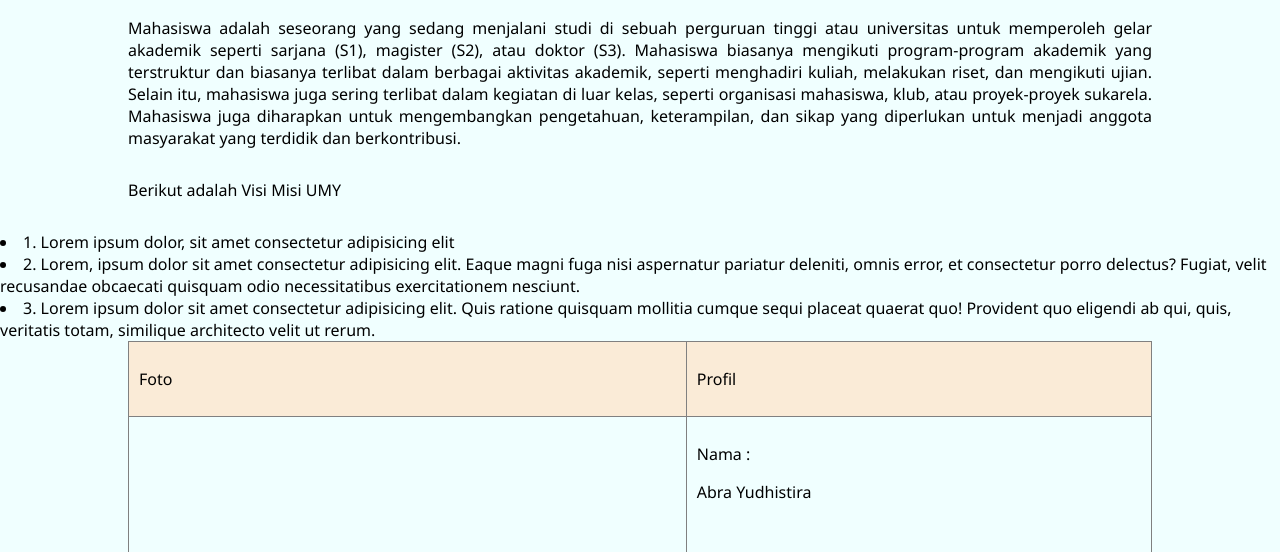
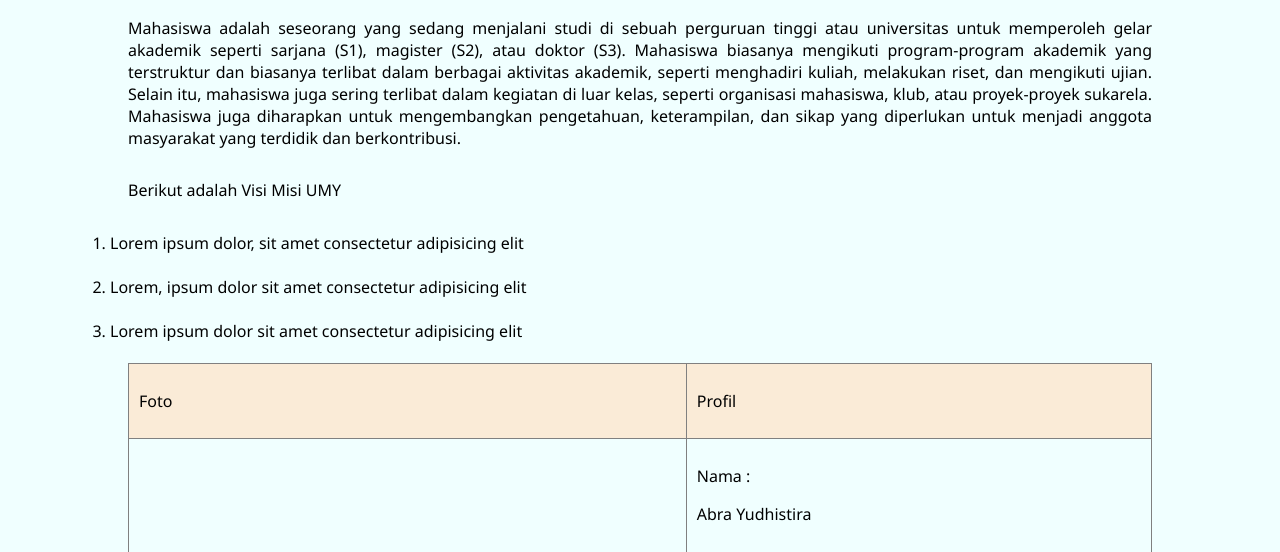
Before and after one commit to abrayudhistira/Exercise1_102, a plain HTML site: page index.html in a window 1280 px wide. Shown: the part 172-724 px from the top of the page. Drawn offline with Linux system fonts and the light colour scheme; grey boxes are pictures that could not be loaded.

Commit message:
merapikan list

```diff
--- a/index.html
+++ b/index.html
@@ -20,11 +20,11 @@
             Selain itu, mahasiswa juga sering terlibat dalam kegiatan di luar kelas, seperti organisasi mahasiswa, klub, atau proyek-proyek sukarela.
             Mahasiswa juga diharapkan untuk mengembangkan pengetahuan, keterampilan, dan sikap yang diperlukan untuk menjadi anggota masyarakat yang terdidik dan berkontribusi.</p>
         <p id="paragraf">Berikut adalah Visi Misi UMY</p>
-        <li>1. Lorem ipsum dolor, sit amet consectetur adipisicing elit</li>
-        <li>2. Lorem, ipsum dolor sit amet consectetur adipisicing elit. Eaque magni fuga nisi aspernatur pariatur deleniti, omnis error, et consectetur porro delectus? Fugiat, velit recusandae obcaecati quisquam odio necessitatibus exercitationem nesciunt.</li>
-        <li>3. Lorem ipsum dolor sit amet consectetur adipisicing elit. Quis ratione quisquam mollitia cumque sequi placeat quaerat quo! Provident quo eligendi ab qui, quis, veritatis totam, similique architecto velit ut rerum.</li>
-
-
+        <ol>
+            <li>Lorem ipsum dolor, sit amet consectetur adipisicing elit</li>
+            <li>Lorem, ipsum dolor sit amet consectetur adipisicing elit</li>
+            <li>Lorem ipsum dolor sit amet consectetur adipisicing elit</li>
+        </ol>
         <center>
             <table style="margin-left: auto;margin-right: auto;" border="padding" cellpadding="10">
                 <tr style="background-color: antiquewhite;">
--- a/style.css
+++ b/style.css
@@ -17,6 +17,14 @@
     margin-right: auto;
     box-sizing: border-box;
     border-radius: 5px;
+}
+
+ol {
+    margin-left: 70px;
+}
+li {
+    margin-bottom: 20px;
+    line-height: 1.5;
 }
 
 #paragraf {
```
